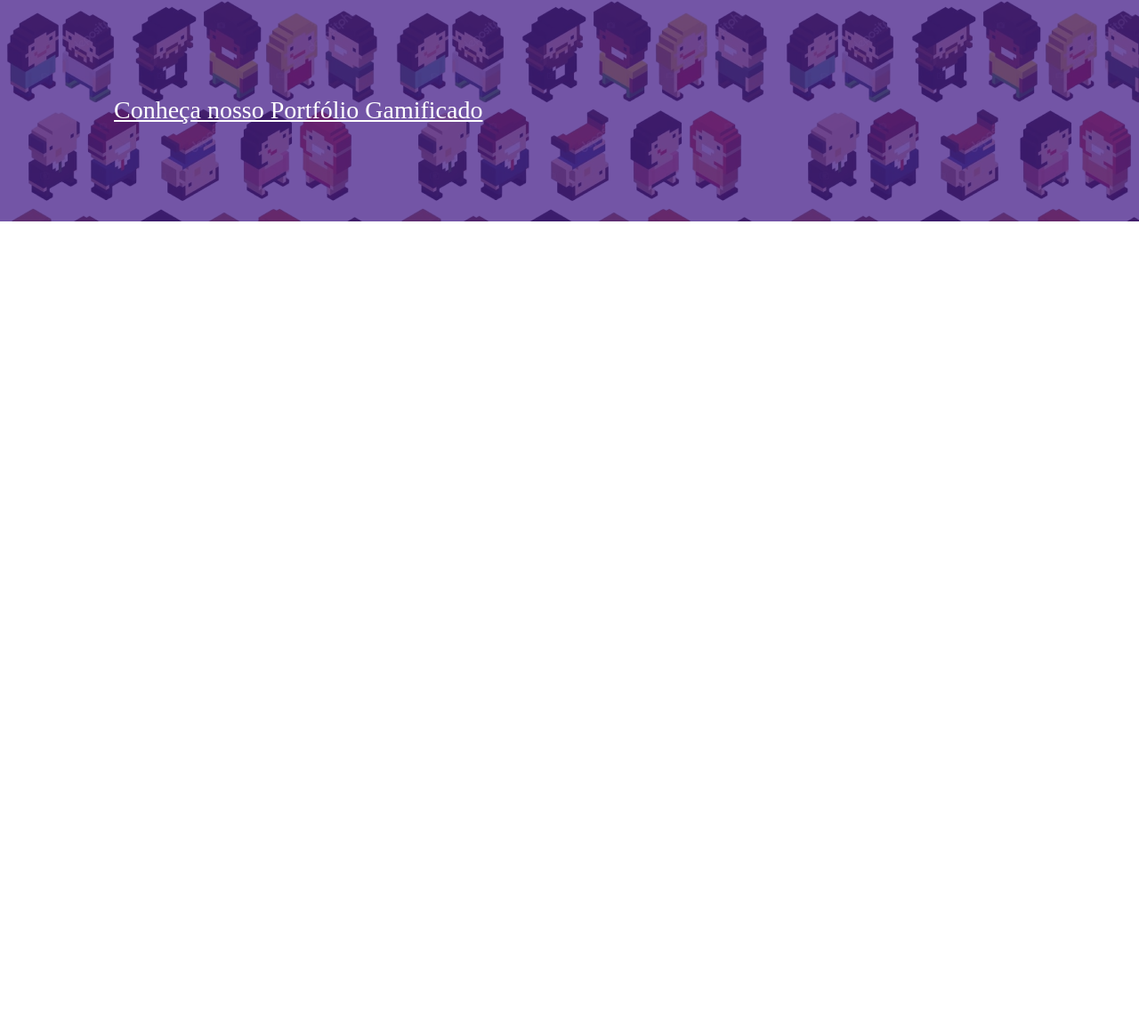
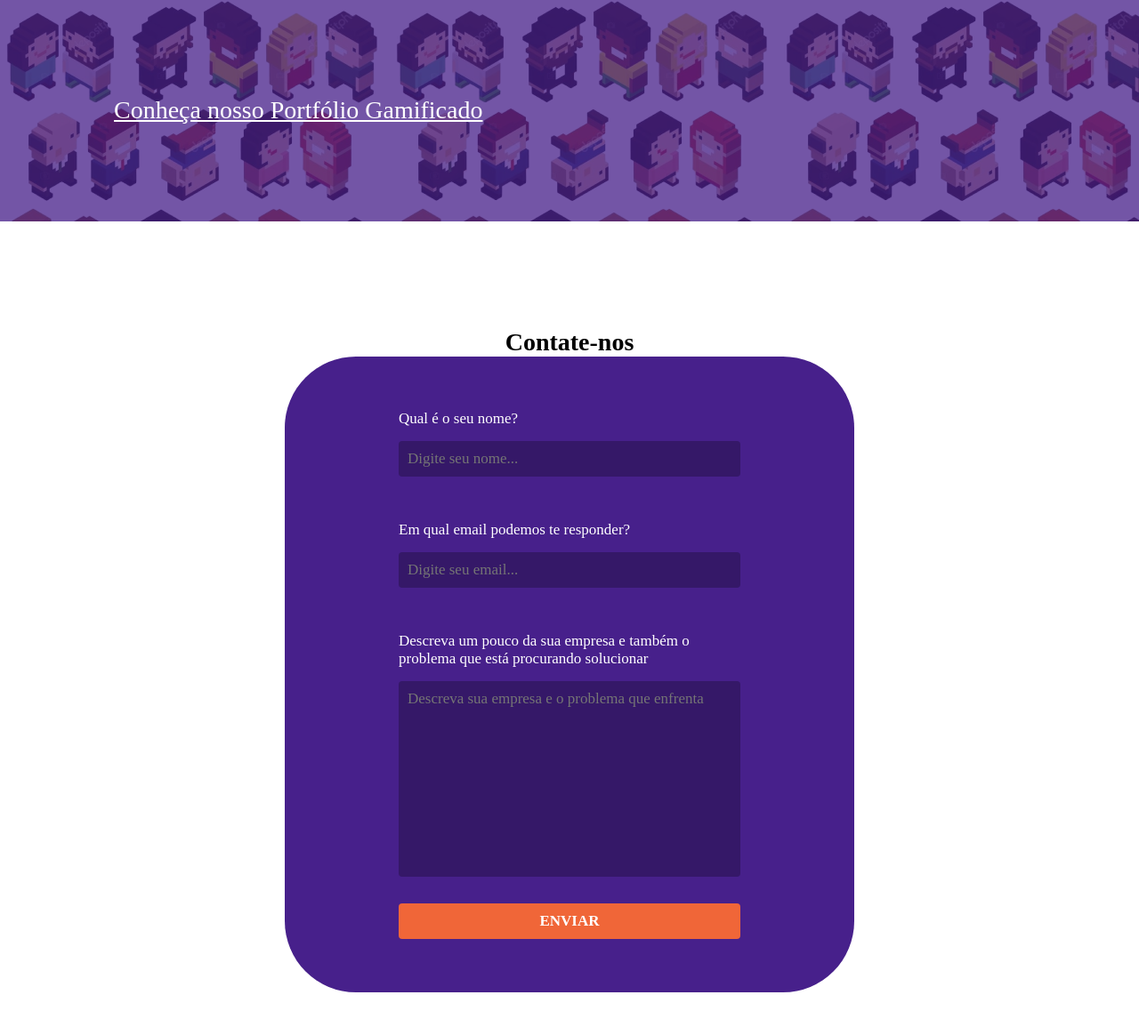
Before and after one commit to cauazinhho/gamificaai, a plain HTML site: page index.html in a window 1280 px wide. Shown: the part 2323-3478 px from the top of the page at 89% size. Before the commit the page ends 2692 px from the top, so only its background shows below. Drawn offline with Linux system fonts and the light colour scheme; a web font is replaced by a local one.

Commit message:
feat. Formulario de contato foi adicionado

```diff
--- a/index.html
+++ b/index.html
@@ -94,6 +94,31 @@
             <a href="#">Conheça nosso Portfólio Gamificado</a>
         </div>
     </section>
+    <!-- FIM DO PORTFOLIO -->
+
+    <!-- INICIO DO CONTATO -->
+    <section id="contato">
+        <h2>Contate-nos</h2>
+
+        <form>
+            <div class="campo">
+                <label for="campo-nome">Qual é o seu nome?</label>
+                <input id="campo-nome" type="text" placeholder="Digite seu nome..."> <!--input é que faz dados do formulario chegar em voce-->
+            </div>
+
+            <div class="campo">
+                <label for="campo-email">Em qual email podemos te responder?</label>
+                <input id="campo-email" type="email" placeholder="Digite seu email...">
+            </div>
+
+            <div class="campo-textarea">
+                <label for="campo-descricao">Descreva um pouco da sua empresa e também o problema que está procurando solucionar</label>
+                <textarea name="" id="campo-descricao" cols="30" rows="10" placeholder="Descreva sua empresa e o problema que enfrenta"></textarea>
+            </div>
+            <button type="submit">Enviar</button>
+        </form>
+    </section>
+    <!-- FIM DO CONTATO -->
 
 </body>
 
--- a/style.css
+++ b/style.css
@@ -258,3 +258,125 @@ h2{
 #portfolio a:hover{
     transform: scale(1.05); /*para dar um pequeno zoom, na letra*/
 }
+
+#contato{
+    text-align: center; /*Para centralizar todos os textos*/
+
+    padding-bottom: 100px;
+    margin-bottom: 100px;
+}
+
+#contato h2{
+    margin-top: 70px;
+}
+
+#contato form{ /*que é o quadradão roxo*/
+    width: 50%;
+
+    margin: 0 auto; /*que centraliza o quadrado roxo*/
+    padding: 60px 0;
+
+    border-radius: 80px;
+
+    display: flex;
+    flex-direction: column; /*para ficar os items em coluna, que no caso é um de baixo do outro*/
+    align-items: center;
+
+    background-color: var(--roxo-gamifica);
+
+    color: white;
+    font-family: "Montserrat";
+}
+
+#contato form label{
+    margin-bottom: 15px;
+    font-size: 17px;
+}
+
+.campo {
+    width: 60%;
+
+    margin-bottom: 50px;
+
+    text-align: left;
+
+    display: flex;
+    flex-direction: column;
+    justify-content: space-between;
+}
+
+.campo input{
+    height: 40px;
+
+    color: white;
+    background-color: #351868;
+    border: none;
+    border-radius: 4px;
+
+    outline: none; /*ele que dar cor quando vc clica com o mouse no botao*/
+
+    text-indent: 10px;
+
+    font-family: "Montserrat";
+    font-size: 17px;
+}
+
+.campo-textarea{
+    width: 60%;
+    margin-bottom: 30px;
+
+    text-align: left;
+
+    display: flex;
+    flex-direction: column;
+    justify-content: space-between;
+
+}
+
+.campo-textarea textarea{
+    color: white;
+    background-color: #351868;
+
+    border: none;
+    border-radius: 4px ;
+
+    padding: 10px;
+
+    font-family: "Montserrat";
+    font-size: 17px;
+
+    outline: none;
+
+    resize: none;
+}
+
+.campo input:focus, .campo-textarea textarea:focus{ /*para dar cor por seleciona o campo*/
+    outline: 2px solid var(--laranja-gamifica);
+
+}
+
+
+#contato form button{
+    height: 40px;
+    width: 60%;
+
+    font-family: "Montserrat";
+    font-size: 17px;
+    font-weight: 600;
+
+    color: white;
+    background-color: var(--laranja-gamifica);
+
+    border: none;
+    border-radius: 4px;
+
+    cursor: pointer;
+
+    text-transform: uppercase; /*para deixar o texto em caixa alta*/
+
+    transition: background-color 500ms ease; /*é q deixa lento a troca de cor quando passa o curso do mouse*/
+}
+
+#contato form button:hover{
+    background-color: #ad4929;
+}
```
